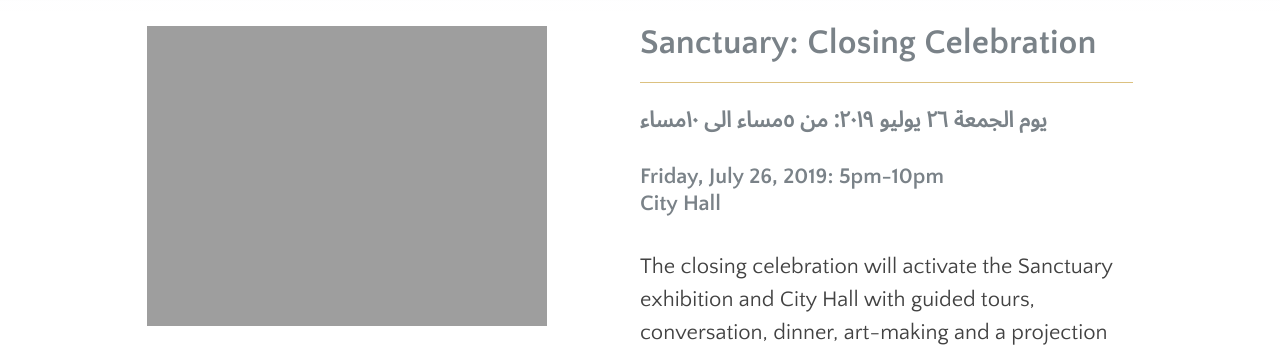
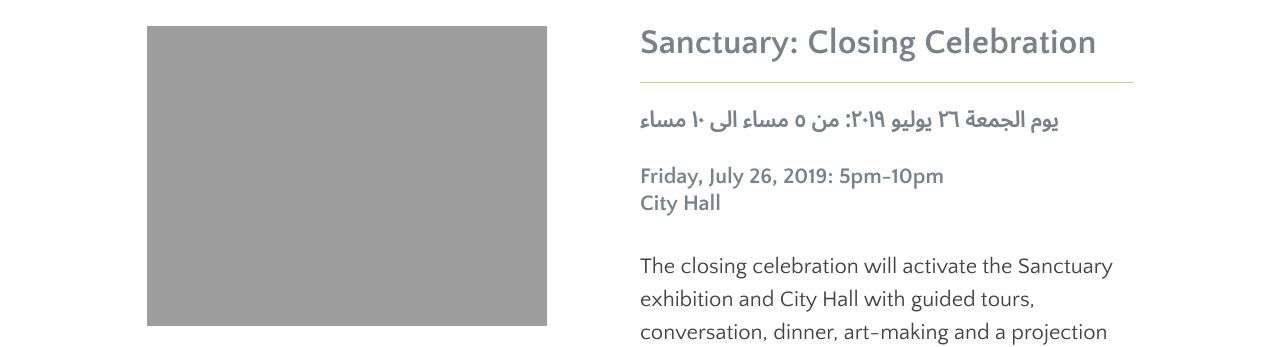
Before and after one commit to swat-ds/fps.swarthmore.edu, a Jekyll site: the page built from _posts/2019-05-30-sanctuary-closing-reception.md, in a window 1280 px wide and 900 px high. Shown: the part 172-519 px from the top of the window. Built offline with Jekyll 4.4.1, drawn with Linux system fonts in a browser that asks for light colours.

Commit message:
Update 2019-05-30-sanctuary-closing-reception.md

```diff
--- a/_posts/2019-05-30-sanctuary-closing-reception.md
+++ b/_posts/2019-05-30-sanctuary-closing-reception.md
@@ -10,7 +10,7 @@ categories:
 image: sanct_closing_cover.png
 event_date: 'Friday, July 26, 2019: 5pm-10pm'
 event_location: 'City Hall '
-event_date_ar: 'يوم الجمعة ٢٦ يوليو ٢٠١٩: من ٥مساء الى ١٠مساء'
+event_date_ar: 'يوم الجمعة ٢٦ يوليو ٢٠١٩: من  ٥ مساء الى ١٠ مساء'
 event_fb_url: 'https://www.facebook.com/events/347596042461502/'
 ---
 The closing celebration will activate the Sanctuary exhibition and City Hall with guided tours, conversation, dinner, art-making and a projection show on the northside of City Hall facing Broad Street.
```
